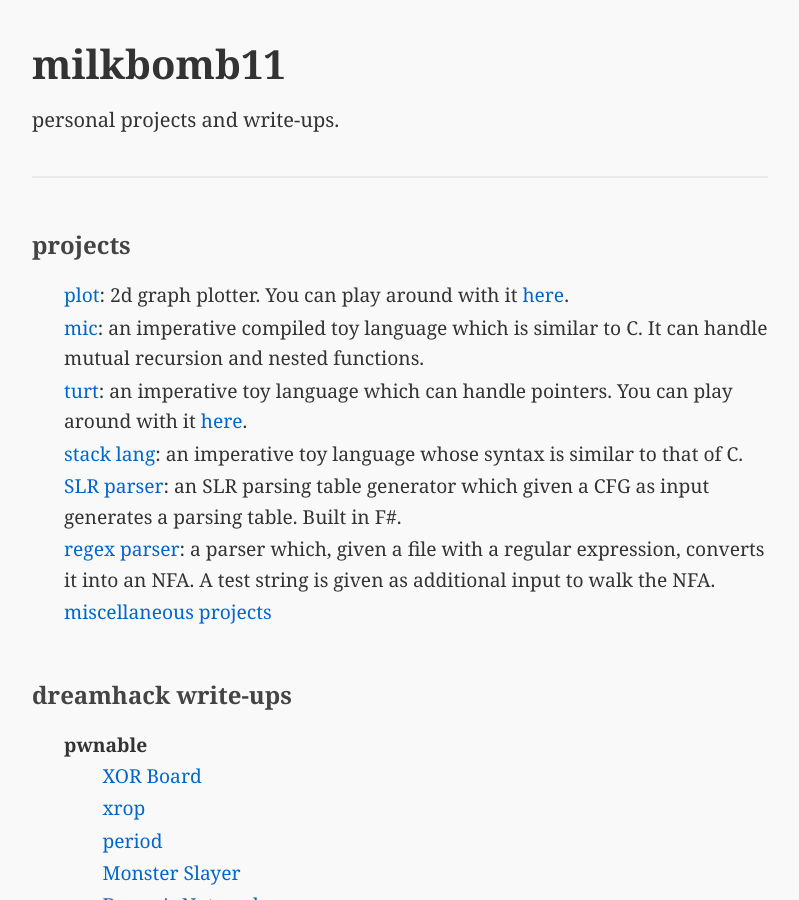
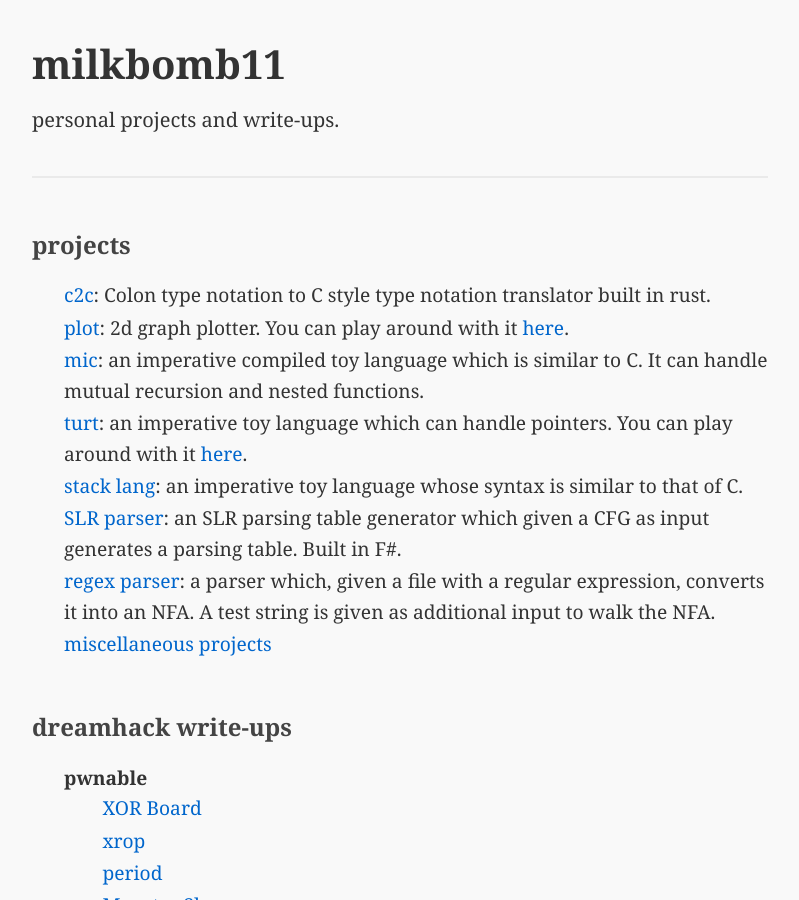
Before and after one commit to MilkBomb11/milkbomb11.github.io, a Jekyll site: the page index.html, which Jekyll copies as it is, in a window 1280 px wide and 900 px high. Shown: the whole window, without its empty margins (240-1039 px from the left). Built offline with Jekyll 4.4.1, drawn with Linux system fonts in a browser that asks for light colours.

Commit message:
added entry for c2c

```diff
--- a/index.html
+++ b/index.html
@@ -17,6 +17,7 @@
         <section class="projects">
             <h2>projects</h2>
             <ul>
+                <li><a href="https://github.com/MilkBomb11/c2c">c2c</a>: Colon type notation to C style type notation translator built in rust.</li>
                 <li><a href="https://github.com/MilkBomb11/plot">plot</a>: 2d graph plotter. You can play around with it <a href="https://milkbomb11.github.io/plot/">here</a>.</li>
                 <li><a href="https://github.com/MilkBomb11/mic">mic</a>: an imperative compiled toy language which is similar to C. It can handle mutual recursion and nested functions.</li>
                 <li><a href="https://github.com/MilkBomb11/turt">turt</a>: an imperative toy language which can handle pointers. You can play around with it <a href="https://milkbomb11.github.io/turt/">here</a>.</li>
```
